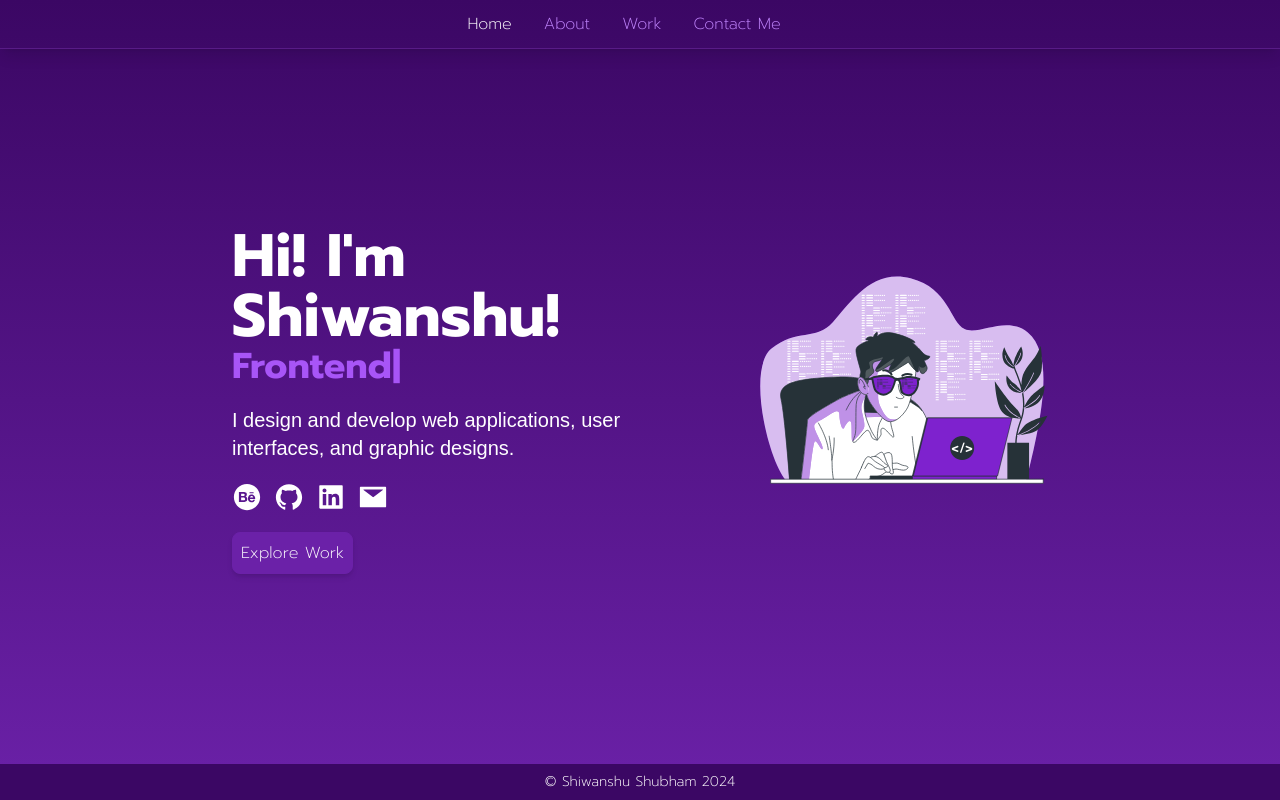
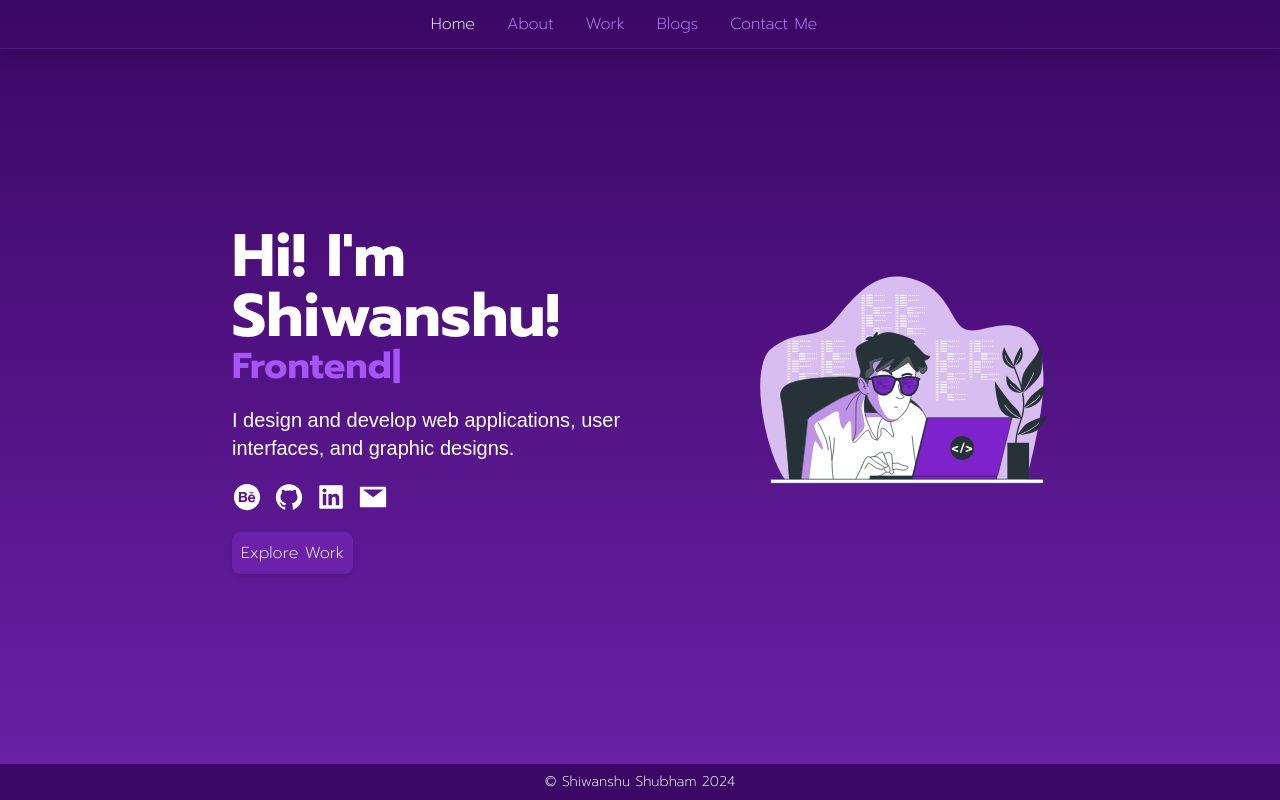
Before and after one commit to shiwanshudev/portfolio2023, a Next.js app: page / in a window 1280 px wide. Built offline with nearby package versions, Linux system fonts and the light colour scheme; a web font is replaced by a local one.

Commit message:
Add blog link and fade-in on load

```diff
--- a/src/app/about/page.tsx
+++ b/src/app/about/page.tsx
@@ -7,7 +7,7 @@ export default function About() {
     app: "https://play.google.com/store/apps/details?id=com.cap10",
   };
   return (
-    <div className="mx-auto container text-center px-5 lg:px-48 lg:text-left">
+    <div className="mx-auto container text-center px-5 lg:px-48 lg:text-left animate-fade-in">
       <section className="pt-20">
         <h1 className="font-bold text-3xl text-center  lg:text-4xl font-prompt">
           Who am I?
--- a/src/app/components/Navbar.tsx
+++ b/src/app/components/Navbar.tsx
@@ -55,6 +55,22 @@ export default function Navbar() {
             )}
           >
             Work
+          </Link>
+          <Link
+            onClick={() => {
+              setIsVisible(false);
+              setActive("contact");
+            }}
+            href="https://shiwanshudev.hashnode.dev/"
+            target="_blank"
+            className={clsx(
+              "hover:text-purple-500 duration-200 py-3 mr-8 text-purple-400",
+              {
+                "text-white": active === "contact",
+              }
+            )}
+          >
+            Blogs
           </Link>
           <Link
             onClick={() => {
--- a/src/app/contact/page.tsx
+++ b/src/app/contact/page.tsx
@@ -33,7 +33,7 @@ export default function Contact() {
     }
   };
   return (
-    <div className="mx-auto container text-center px-5 pt-28 lg:px-48 lg:pt-20">
+    <div className="mx-auto container text-center px-5 pt-28 lg:px-48 lg:pt-20 animate-fade-in">
       <h1 className="font-bold text-3xl lg:text-4xl font-prompt">
         {"Care for some chit chat? :)"}
       </h1>
--- a/src/app/page.tsx
+++ b/src/app/page.tsx
@@ -18,7 +18,7 @@ const SOCIAL_LINKS = {
 
 export default function Home() {
   return (
-    <section className="container h-screen mx-auto px-5 flex items-center justify-center lg:justify-around flex-col-reverse lg:flex-row lg:px-48">
+    <section className="container h-screen mx-auto px-5 flex items-center justify-center lg:justify-around flex-col-reverse lg:flex-row lg:px-48 animate-fade-in">
       <div className="text-center lg:text-left lg:w-6/12">
         <h1 className="font-bold text-3xl lg:text-6xl px-5 pb-2 lg:px-0 lg:pb-0 font-prompt">
           Hi! I&apos;m Shiwanshu!
--- a/src/app/work/page.tsx
+++ b/src/app/work/page.tsx
@@ -40,7 +40,7 @@ export default function About() {
     },
   ];
   return (
-    <div className="mx-auto container text-center px-5 lg:px-48">
+    <div className="mx-auto container text-center px-5 lg:px-48 animate-fade-in">
       <section className="pt-20">
         <h1 className="font-bold text-3xl text-center lg:text-4xl font-prompt">
           My Work
```
